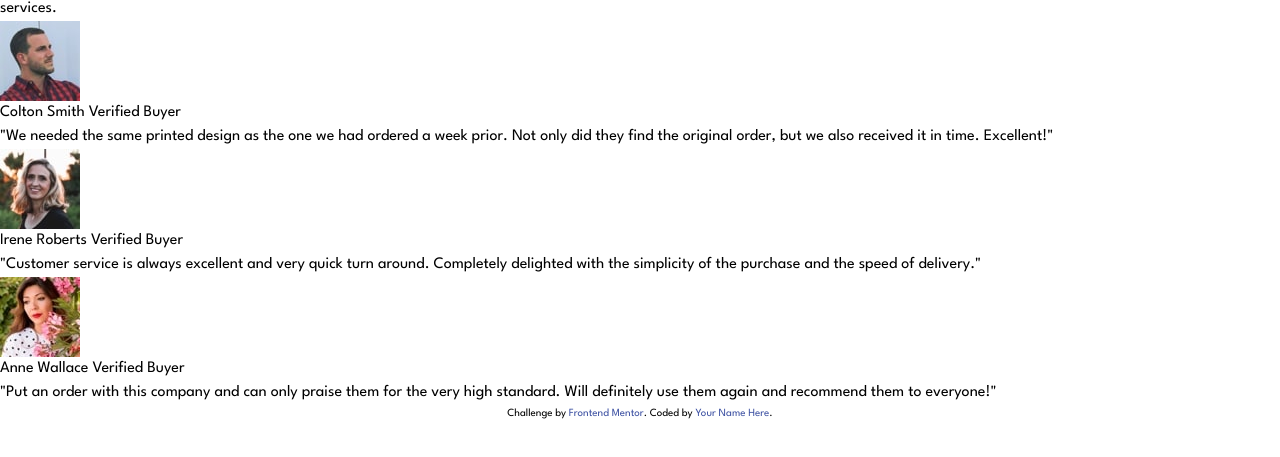
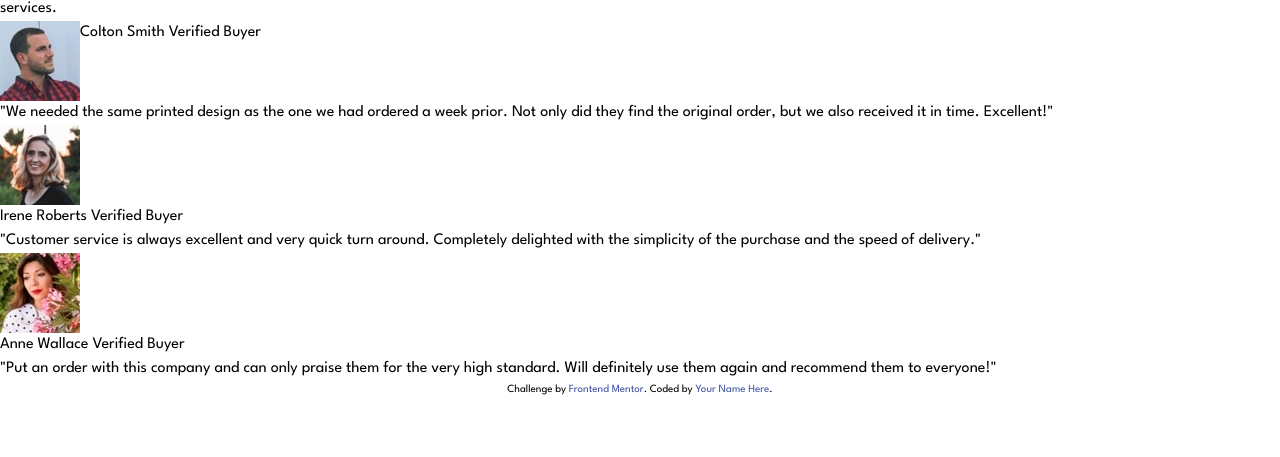
Before and after one commit to grenielxdevs/fem_social_proof_section, a plain HTML site: page index.html in a window 1280 px wide. Shown: the part 195-652 px from the top of the page. Drawn offline with nearby package versions, Linux system fonts and the light colour scheme.

Commit message:
fem_social_proof_section: code

```diff
--- a/index.html
+++ b/index.html
@@ -33,7 +33,7 @@
       </div>
       <div class="bottom">
         <div class="column">
-          <div class="column-top">
+          <div class="column-top flex">
             <div class="image">
               <img src="./images/image-colton.jpg" alt="">
             </div>
```
